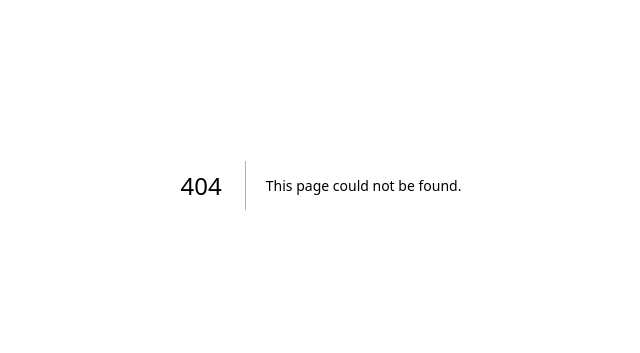
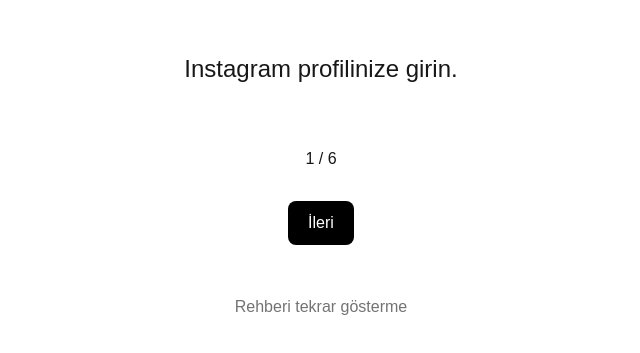
Before and after one commit to ozankurt1042032/nextjs-boilerplate, a Next.js app: page /tutorial in a window 1280 px wide. Before the commit this address had no page. Shown: the part 215-568 px from the top of the page, without its empty margins (319-959 px from the left). Built offline with nearby package versions, Linux system fonts and the light colour scheme.

Commit message:
Create page.tsx

```diff
--- /dev/null
+++ b/app/tutorial/page.tsx
@@ -0,0 +1,87 @@
+"use client";
+
+import { useState } from "react";
+import { useRouter } from "next/navigation";
+
+export default function Tutorial() {
+  const steps = [
+    "Instagram profilinize girin.",
+    "Takipçiler bölümünü açın.",
+    "Ekran kaydını başlatın.",
+    "Listeyi yavaşça aşağı kaydırın.",
+    "Sonuna geldiğinizde kaydı durdurun.",
+    "Videoyu yükleyerek analizi başlatın."
+  ];
+
+  const router = useRouter();
+  const [current, setCurrent] = useState(0);
+
+  const next = () => {
+    if (current < steps.length - 1) setCurrent(current + 1);
+  };
+
+  const prev = () => {
+    if (current > 0) setCurrent(current - 1);
+  };
+
+  const finish = () => {
+    localStorage.setItem("tutorialDone", "true");
+    router.push("/upload");
+  };
+
+  return (
+    <main
+      style={{
+        display: "flex",
+        flexDirection: "column",
+        justifyContent: "center",
+        alignItems: "center",
+        minHeight: "100vh",
+        fontFamily: "sans-serif",
+        textAlign: "center",
+        padding: "20px",
+      }}
+    >
+      <div style={{ fontSize: "1.5rem", marginBottom: "20px" }}>
+        {steps[current]}
+      </div>
+
+      <div style={{ marginTop: "40px" }}>
+        <span>{current + 1}</span> / <span>{steps.length}</span>
+      </div>
+
+      <div style={{ marginTop: "30px", display: "flex", gap: "20px" }}>
+        {current > 0 && (
+          <button onClick={prev} style={buttonStyle}>
+            Geri
+          </button>
+        )}
+        {current < steps.length - 1 && (
+          <button onClick={next} style={buttonStyle}>
+            İleri
+          </button>
+        )}
+        {current === steps.length - 1 && (
+          <button onClick={finish} style={buttonStyle}>
+            Anladım, devam et
+          </button>
+        )}
+      </div>
+
+      <button
+        onClick={() => router.push("/upload")}
+        style={{ marginTop: "50px", opacity: 0.6 }}
+      >
+        Rehberi tekrar gösterme
+      </button>
+    </main>
+  );
+}
+
+const buttonStyle = {
+  background: "#000",
+  color: "#fff",
+  padding: "10px 20px",
+  borderRadius: "8px",
+  cursor: "pointer",
+};
```
